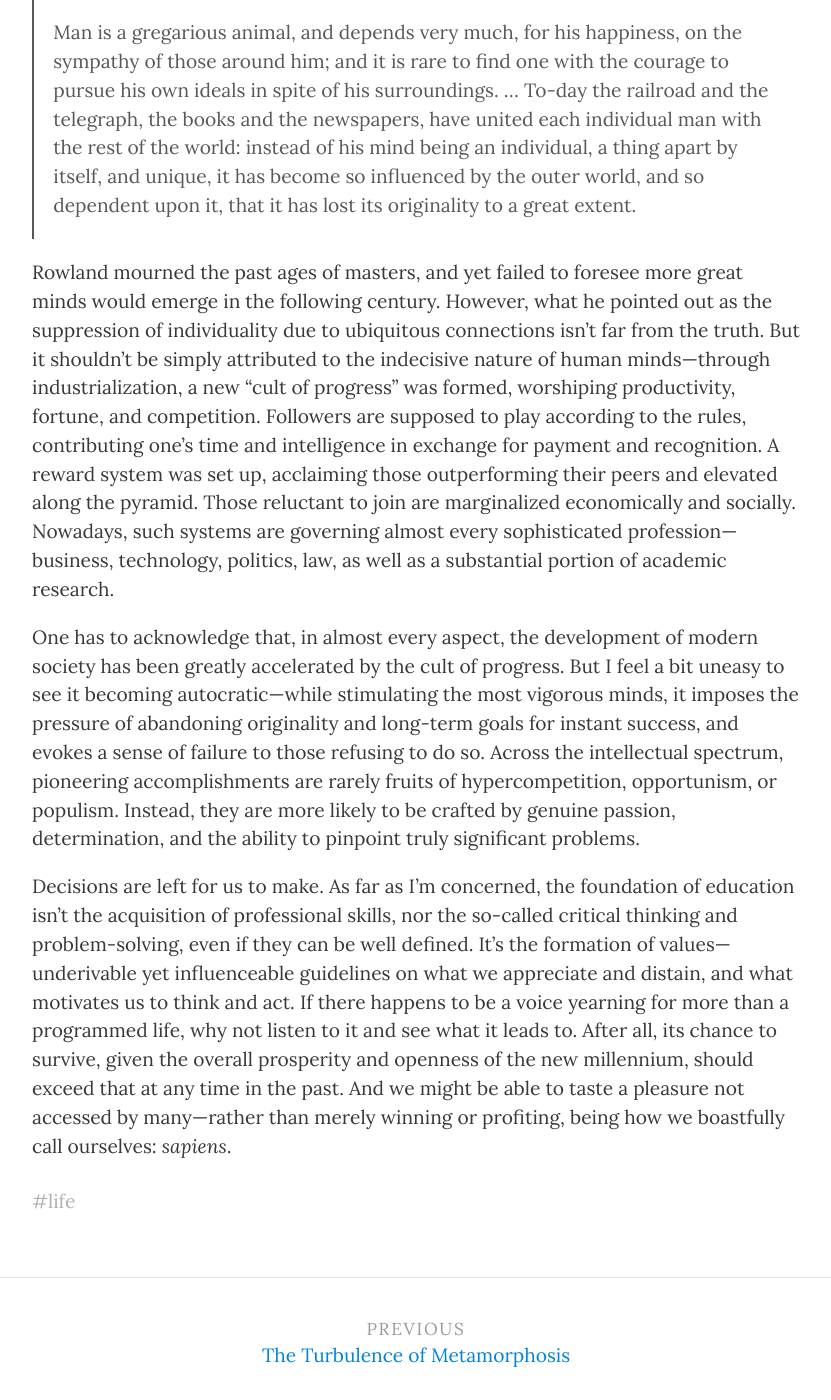
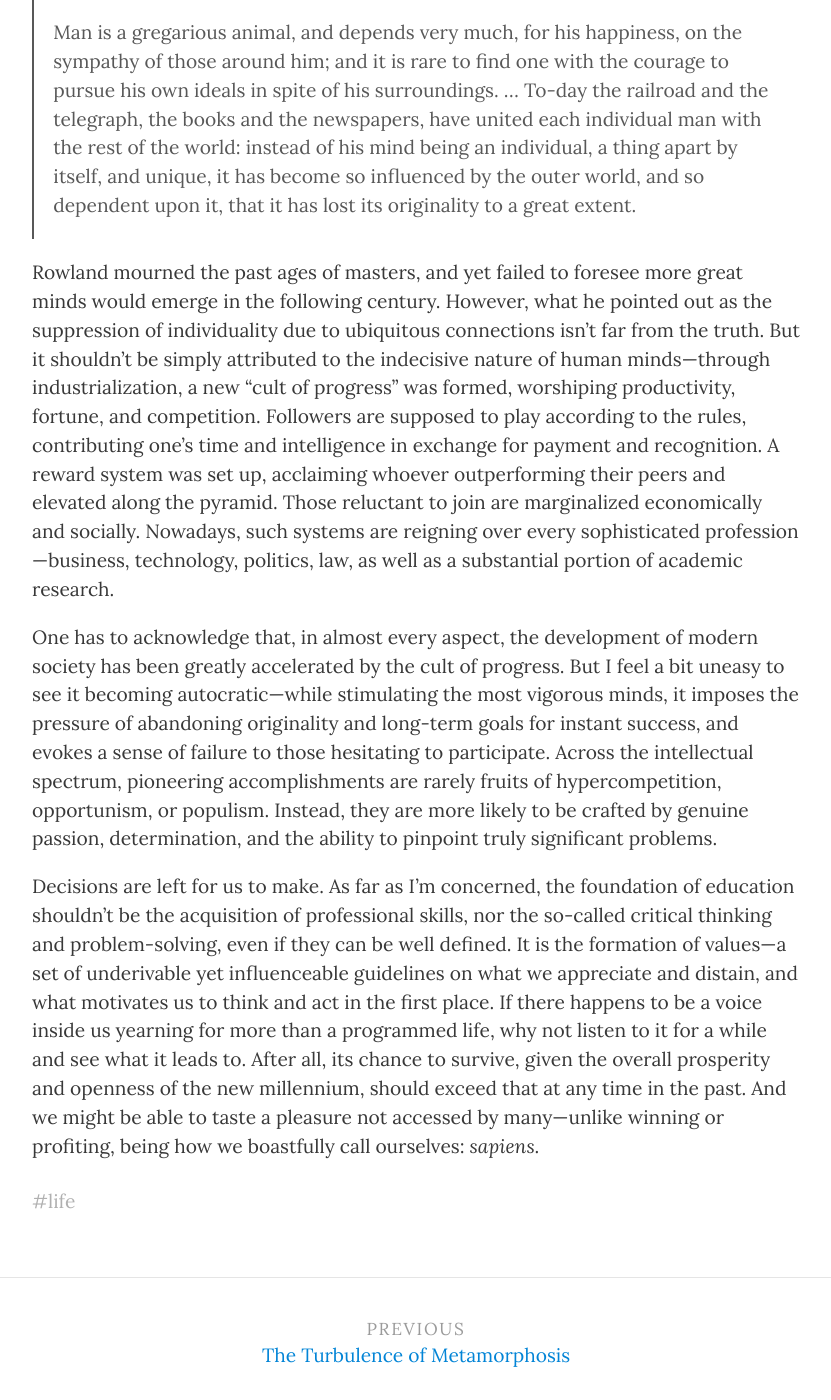
Before and after one commit to laskaux/laskaux.github.io, a Jekyll site: the page built from _posts/2019-01-06-programmed-life.md, in a window 1280 px wide and 1400 px high, scrolled down 1210 px. Shown: the whole window, without its empty margins (224-1055 px from the left). Built offline with Jekyll 4.4.1, drawn with Linux system fonts in a browser that asks for light colours; nearby versions of some CDN libraries; some of the changed text lies outside the part shown.

Commit message:
minor edits

```diff
--- a/_posts/2019-01-06-programmed-life.md
+++ b/_posts/2019-01-06-programmed-life.md
@@ -2,20 +2,20 @@
 layout: post
 title: Rethink the Programmed Life
 
-excerpt: I feel a bit uneasy to see the cult of progress becoming autocratic—while stimulating the most vigorous minds, it imposes the pressure of abandoning originality and long-term goals for instant success, and evokes a sense of failure to those refusing to do so. <br /><br /> The foundation of education isn’t the acquisition of professional skills, nor the so-called critical thinking and problem-solving. It’s the formation of values—underivable yet influenceable guidelines on what we appreciate and distain, and what motivates us to think and act. <br />
+excerpt: The foundation of education shouldn’t be the acquisition of professional skills, nor the so-called critical thinking and problem-solving. It is the formation of values—a set of underivable yet influenceable guidelines on what we appreciate and distain, and what motivates us to think and act in the first place. <br /><br /> I feel a bit uneasy to see the cult of progress becoming autocratic—while stimulating the most vigorous minds, it imposes the pressure of abandoning originality and long-term goals for instant success, and evokes a sense of failure to those hesitating to participate. <br />
 
 tags: life
 ---
-It’s the first week of a new year. Looking back, historians have attached tags to the distinct epochs of modern history: the Renaissance, the Enlightenment, the Industrial Age, the Information Age, etc. While it’s premature to anticipate what’s coming next, the new millennium does reveal a few signatures, among which is the near-frictionless flow of common knowledge. “Journal” and “encyclopedia” are now more frequently denoting websites than giant volumes in libraries. Tens of languages are being taught online for free. Advanced learning is no longer confined in classrooms. Even elite universities are opening their doors to the middle class and underrepresented groups. The general public have never been so close to understanding and contributing to the frontiers of human civilization. The creativities of our species are being unleashed to an unprecedented extent.
+It’s the first week of a new year. Looking back, historians have attached tags to the distinct epochs of modern history: the Renaissance, the Enlightenment, the Industrial Age, the Information Age, etc. While it’s premature to anticipate what’s coming next, the new millennium does reveal a few signatures, among which is the near-frictionless flow of common knowledge. “Journal” and “encyclopedia” are now more frequently denoting websites than giant volumes in libraries. Tens of languages are being taught online for free. Advanced learning is no longer confined within classrooms. Even elite universities are opening their doors to the middle class and underrepresented groups. The general public have never been so close to understanding and contributing to the frontiers of human civilization. The creativities of our species are being unleashed to an unprecedented extent.
 
-The accessibility of knowledge, together with the improvement in life quality and social equality, should, in principle, prompt a generation-wide desire for independent thinking and pioneering ventures. Yet it is hardly being epitomized by the graduates of higher education institutions in general, including those from the most prestigious universities. Another trend is nevertheless pronounced—standardization. Among my friends pursing non-academic careers, around nine out of ten choose finance, consulting, or information technology, regardless of their backgrounds in college or graduate school. A fraction of those staying in academia—fortunately, not all of them—instead of cherishing the privilege of free inquiry and organized skepticism, seem to be more devoted to the cyclic game of grant-applying, result-producing, publishing, and advertising, to whom solid knowledge is merely a byproduct of their arduous work. Alternative options are occasionally considered as “unconventional” career paths, which may arouse curiosity, if not sympathy, among the ones in “mainstream” industries.
+The accessibility of knowledge, together with the improvement in life quality and social equality, should, in principle, prompt a generation-wide desire for independent thinking and pioneering ventures. Yet it’s hardly being epitomized by the graduates of higher education institutions in general, including those from the most prestigious universities. Another trend is nevertheless pronounced—standardization: Among my friends pursing non-academic careers, around nine out of ten choose finance, consulting, or information technology, regardless of their backgrounds in college or graduate school. A fraction of those staying in academia—fortunately, not all of them—instead of enjoying the privileges of free inquiry and organized skepticism, seem to be more devoted to the cyclic game of grant-applying, result-producing, publishing, and advertising, to whom solid knowledge is merely a byproduct of their arduous work. Alternative options are occasionally considered as “unconventional” career paths, which may arouse curiosity, if not sympathy, among the ones in “mainstream” industries.
 
 One has no reason to be disturbed if all these choices are based on clear self-awareness. In fact, a large fraction of them are not. In 1883, when addressing at the American Association for the Advancement of Science, physicist Henry A. Rowland pondered the fate of human creativity in the midst of the Second Industrial Revolution:
 
->Man is a gregarious animal, and depends very much, for his happiness, on the sympathy of those around him; and it is rare to find one with the courage to pursue his own ideals in spite of his surroundings. … To-day the railroad and the telegraph, the books and the newspapers, have united each individual man with the rest of the world: instead of his mind being an individual, a thing apart by itself, and unique, it has become so influenced by the outer world, and so dependent upon it, that it has lost its originality to a great extent.
+>Man is a gregarious animal, and depends very much, for his happiness, on the sympathy of those around him; and it is rare to find one with the courage to pursue his own ideals in spite of his surroundings. ... To-day the railroad and the telegraph, the books and the newspapers, have united each individual man with the rest of the world: instead of his mind being an individual, a thing apart by itself, and unique, it has become so influenced by the outer world, and so dependent upon it, that it has lost its originality to a great extent.
 
-Rowland mourned the past ages of masters, and yet failed to foresee more great minds would emerge in the following century. However, what he pointed out as the suppression of individuality due to ubiquitous connections isn’t far from the truth. But it shouldn’t be simply attributed to the indecisive nature of human minds—through industrialization, a new “cult of progress” was formed, worshiping productivity, fortune, and competition. Followers are supposed to play according to the rules, contributing one’s time and intelligence in exchange for payment and recognition. A reward system was set up, acclaiming those outperforming their peers and elevated along the pyramid. Those reluctant to join are marginalized economically and socially. Nowadays, such systems are governing almost every sophisticated profession—business, technology, politics, law, as well as a substantial portion of academic research.
+Rowland mourned the past ages of masters, and yet failed to foresee more great minds would emerge in the following century. However, what he pointed out as the suppression of individuality due to ubiquitous connections isn’t far from the truth. But it shouldn’t be simply attributed to the indecisive nature of human minds—through industrialization, a new “cult of progress” was formed, worshiping productivity, fortune, and competition. Followers are supposed to play according to the rules, contributing one’s time and intelligence in exchange for payment and recognition. A reward system was set up, acclaiming whoever outperforming their peers and elevated along the pyramid. Those reluctant to join are marginalized economically and socially. Nowadays, such systems are reigning over every sophisticated profession—business, technology, politics, law, as well as a substantial portion of academic research.
 
-One has to acknowledge that, in almost every aspect, the development of modern society has been greatly accelerated by the cult of progress. But I feel a bit uneasy to see it becoming autocratic—while stimulating the most vigorous minds, it imposes the pressure of abandoning originality and long-term goals for instant success, and evokes a sense of failure to those refusing to do so. Across the intellectual spectrum, pioneering accomplishments are rarely fruits of hypercompetition, opportunism, or populism. Instead, they are more likely to be crafted by genuine passion, determination, and the ability to pinpoint truly significant problems.
+One has to acknowledge that, in almost every aspect, the development of modern society has been greatly accelerated by the cult of progress. But I feel a bit uneasy to see it becoming autocratic—while stimulating the most vigorous minds, it imposes the pressure of abandoning originality and long-term goals for instant success, and evokes a sense of failure to those hesitating to participate. Across the intellectual spectrum, pioneering accomplishments are rarely fruits of hypercompetition, opportunism, or populism. Instead, they are more likely to be crafted by genuine passion, determination, and the ability to pinpoint truly significant problems.
 
-Decisions are left for us to make. As far as I’m concerned, the foundation of education isn’t the acquisition of professional skills, nor the so-called critical thinking and problem-solving, even if they can be well defined. It’s the formation of values—underivable yet influenceable guidelines on what we appreciate and distain, and what motivates us to think and act. If there happens to be a voice yearning for more than a programmed life, why not listen to it and see what it leads to. After all, its chance to survive, given the overall prosperity and openness of the new millennium, should exceed that at any time in the past. And we might be able to taste a pleasure not accessed by many—rather than merely winning or profiting, being how we boastfully call ourselves: _sapiens_. <br /><br />
+Decisions are left for us to make. As far as I’m concerned, the foundation of education shouldn’t be the acquisition of professional skills, nor the so-called critical thinking and problem-solving, even if they can be well defined. It is the formation of values—a set of underivable yet influenceable guidelines on what we appreciate and distain, and what motivates us to think and act in the first place. If there happens to be a voice inside us yearning for more than a programmed life, why not listen to it for a while and see what it leads to. After all, its chance to survive, given the overall prosperity and openness of the new millennium, should exceed that at any time in the past. And we might be able to taste a pleasure not accessed by many—unlike winning or profiting, being how we boastfully call ourselves: _sapiens_. <br /><br />
```
